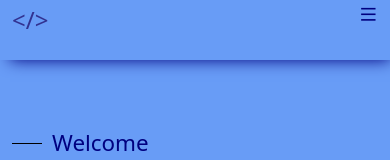
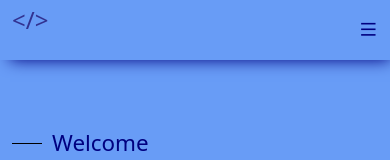
Before and after one commit to OluC94/portfolio-nextjs, a Next.js app: page / in a window 390 px wide. Shown: the top 160 px of the page. Built offline with nearby package versions, Linux system fonts and the light colour scheme.

Commit message:
adjust menu icon

```diff
--- a/components/Header/header.module.css
+++ b/components/Header/header.module.css
@@ -131,4 +131,9 @@
     height: 60px;
     line-height: 60px;
   }
+
+  .mobile_menu i {
+    display: block !important;
+    margin-top: 15px;
+  }
 }
```
